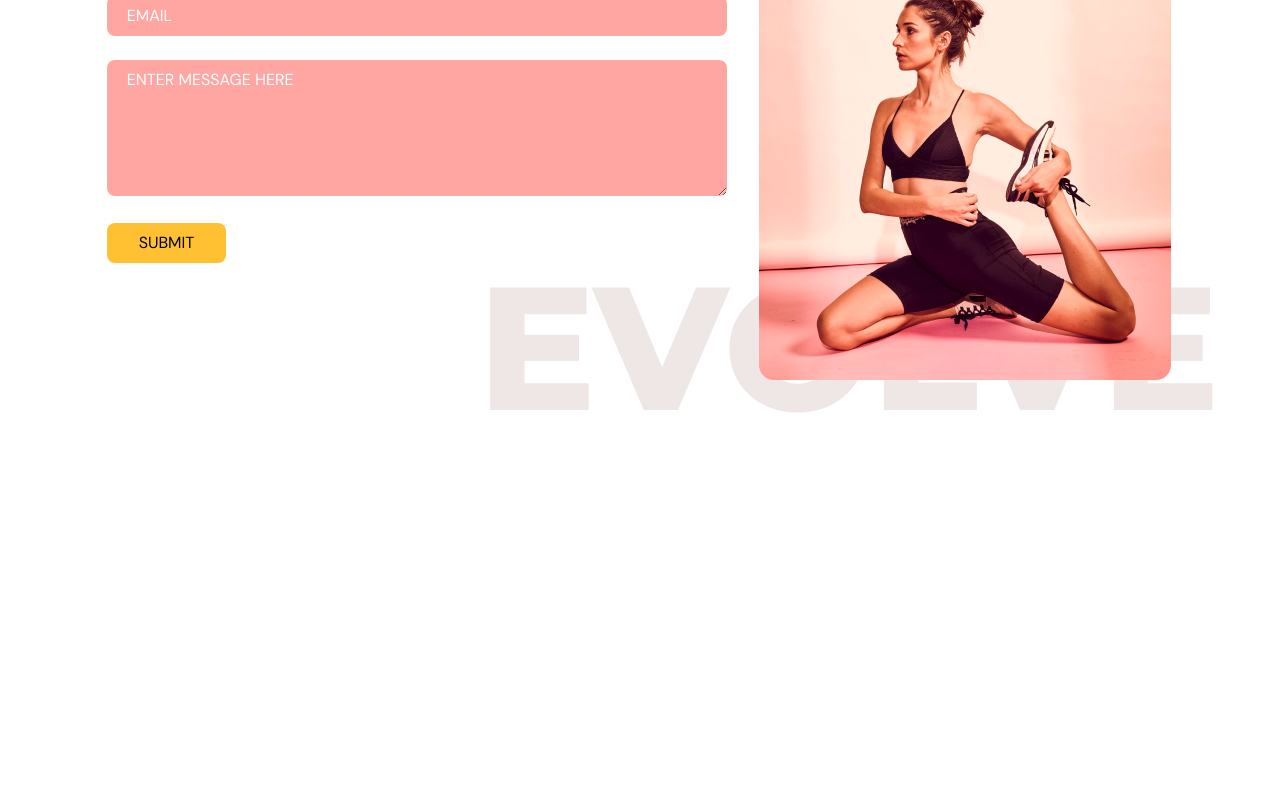
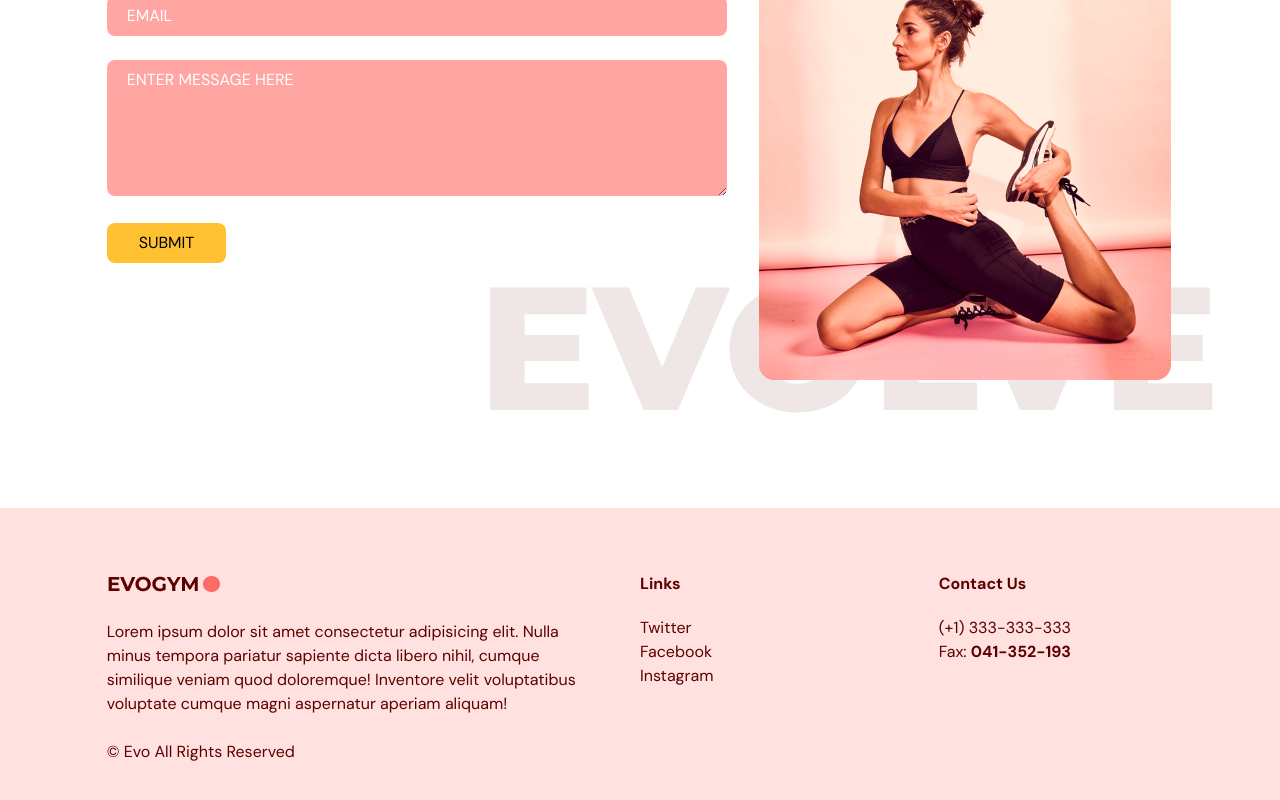
Before and after one commit to sharjeel17/gym-typescript, a React (Vite) app: page / in a window 1280 px wide. Shown: the part 3388-4188 px from the top of the page. Before the commit the page ends 3896 px from the top, so only its background shows below. Built offline with nearby package versions, Linux system fonts and the light colour scheme.

Commit message:
Project Finished

```diff
--- a/src/App.tsx
+++ b/src/App.tsx
@@ -5,6 +5,7 @@ import { useEffect, useState } from "react"
 import { SelectedPage } from "@/shared/types";
 import OurClasses from "./scenes/ourClasses";
 import ContactUs from "./scenes/contactUs";
+import Footer from "./scenes/footer";
 
 function App() {
   console.log("re-render here");
@@ -36,6 +37,7 @@ function App() {
       <Benefits setSelectedPage={setSelectedPage} />
       <OurClasses setSelectedPage={setSelectedPage} />
       <ContactUs setSelectedPage={setSelectedPage}/>
+      <Footer />
     </div>
   )
 }
--- /dev/null
+++ b/src/scenes/footer/index.tsx
@@ -0,0 +1,38 @@
+import Logo from "@/assets/Logo.png";
+
+
+type Props = {}
+
+
+const Footer = (props: Props) => {
+  return (
+    <footer className="bg-primary-100 py-16">
+        <div className="w-5/6 mx-auto md:flex justify-between gap-16">
+            {/* LEFT */}
+            <div className="my-8 basis-1/2 md:mt-0">
+                <img src={Logo}/>
+                <p className="my-6">
+                    Lorem ipsum dolor sit amet consectetur adipisicing elit. Nulla minus tempora pariatur sapiente dicta libero nihil,
+                    cumque similique veniam quod doloremque! Inventore velit voluptatibus voluptate cumque magni aspernatur aperiam aliquam!
+                </p>
+                <p>© Evo All Rights Reserved</p>
+            </div>
+            {/* MIDDLE LINKS */}
+            <div className="basis-1/4">
+                <h4 className="font-bold md:mb-5 mb-2" >Links</h4>
+                <p>Twitter</p>
+                <p>Facebook</p>
+                <p>Instagram</p>
+            </div>
+            {/* RIGHT */}
+            <div className="basis-1/4">
+                <h4 className="font-bold mb-5">Contact Us</h4>
+                <p>(+1) 333-333-333</p>
+                <p>Fax: <span className="font-bold">041-352-193</span></p>
+            </div>
+        </div>
+    </footer>
+  )
+}
+
+export default Footer;
--- a/src/scenes/navbar/index.tsx
+++ b/src/scenes/navbar/index.tsx
@@ -90,8 +90,8 @@ const Navbar = ({selectedPage, setSelectedPage, isTopOfPage}: Props) => {
           {/* MENU ITEMS */}
           <div className="flex flex-col items-center gap-10 text-lg">
             <Link page="Home" selectedPage={selectedPage} setSelectedPage={setSelectedPage}/>
+            <Link page="Benefits" selectedPage={selectedPage} setSelectedPage={setSelectedPage}/>
             <Link page="Our Classes" selectedPage={selectedPage} setSelectedPage={setSelectedPage}/>
-            <Link page="Benefits" selectedPage={selectedPage} setSelectedPage={setSelectedPage}/>
             <Link page="Contact Us" selectedPage={selectedPage} setSelectedPage={setSelectedPage}/>
           </div>
         </div>
```
